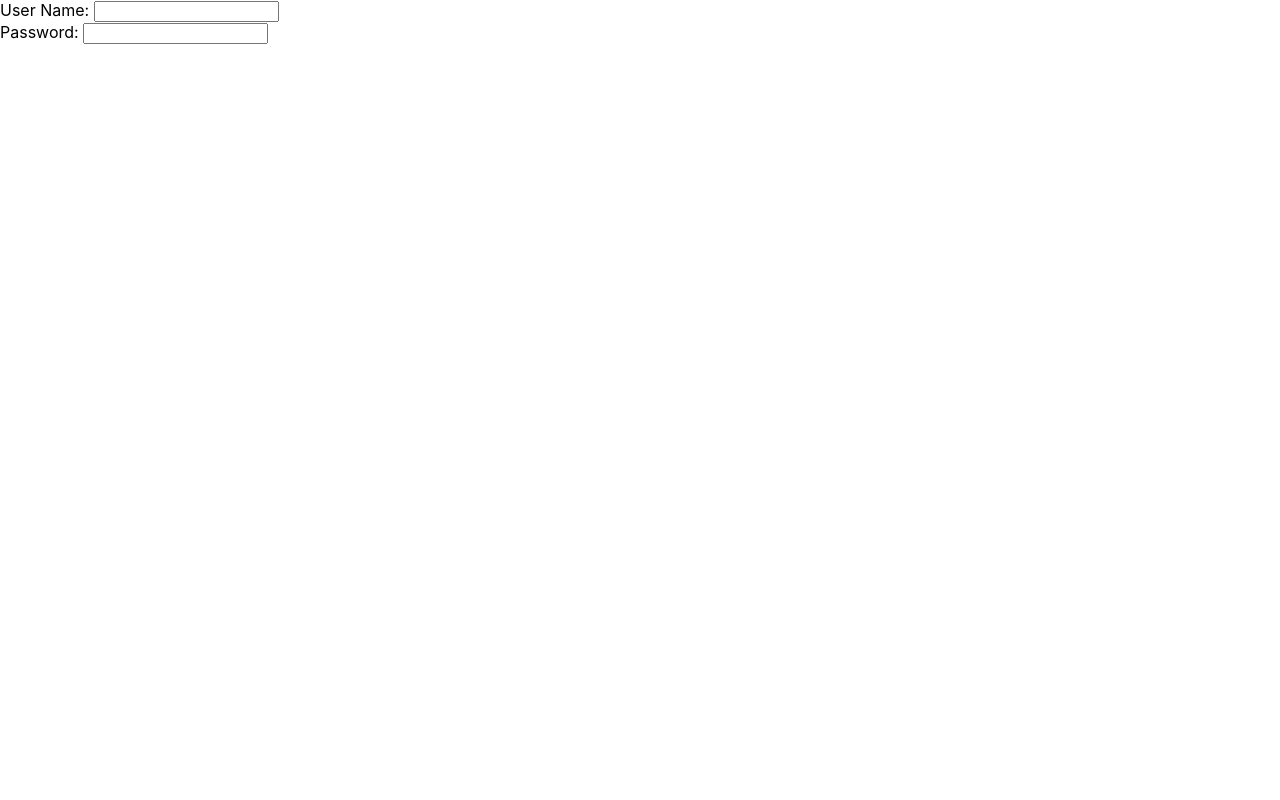
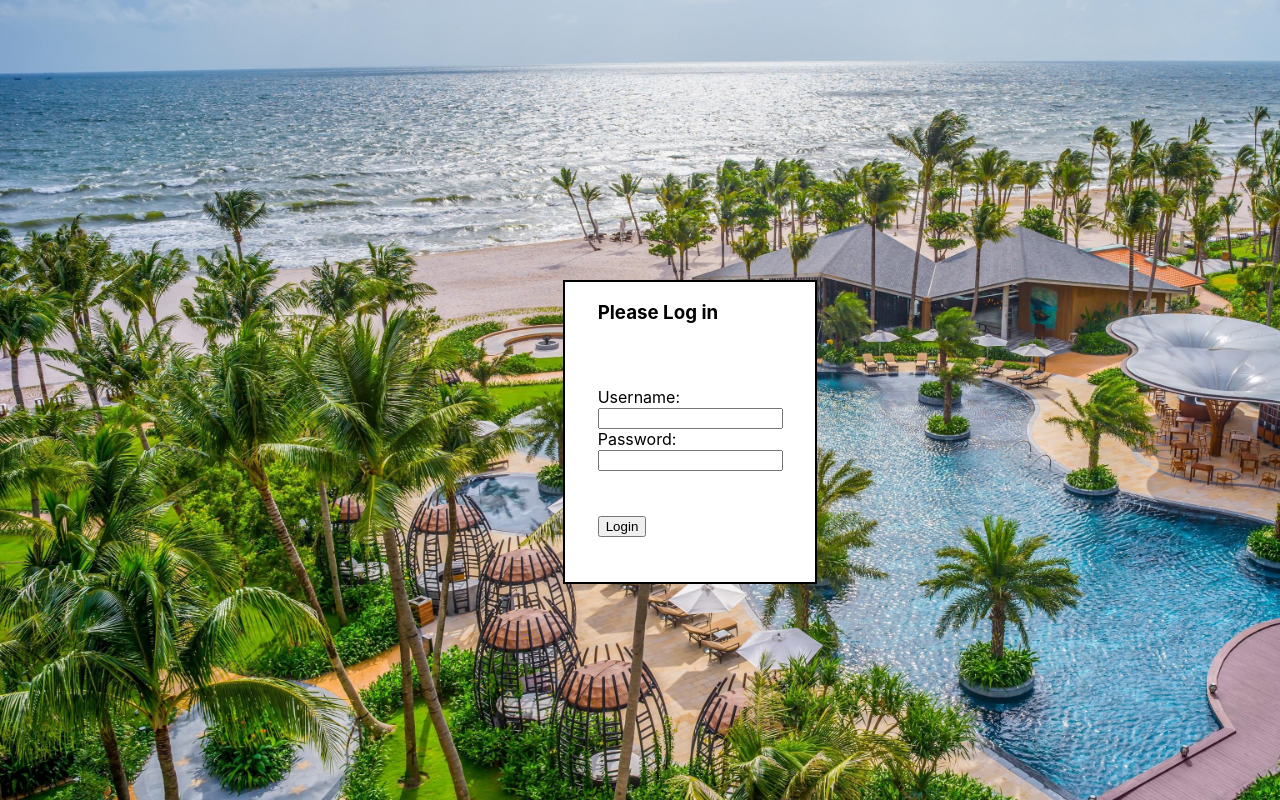
Before and after one commit to AlfredSkillStorm/2ndProject, a React (Create React App) app: page / in a window 1280 px wide. Built offline with nearby package versions, Linux system fonts and the light colour scheme.

Commit message:
added style for login page

```diff
--- a/src/App.js
+++ b/src/App.js
@@ -1,14 +1,21 @@
 import Field from "./components/Field";
 import { Form } from './components/Form/Form';
-import Header from './components/Header';
+import Button from "./components/button/button";
+import './app.css'
 
 function App() {
   return (
-    <div className="App">
+    <div className="loginBgr">
+    <div className='loginPosition'>
+      <h3>Please Log in</h3>
       <Form>
-        <Field text='User Name: '/>
-        <Field text='Password: '/>
+        Username:
+        <Field />
+        Password:
+        <Field />
       </Form>
+      <Button text='Login'/>
+    </div>
     </div>
   );
 }
--- /dev/null
+++ b/src/app.css
@@ -0,0 +1,18 @@
+.loginBgr{
+    background-image: url('./images/loginpageimg.jpg');
+    background-size: cover;
+    width: 100vw;
+    height: 100vh;
+    overflow: auto;
+}
+
+.loginPosition{
+    display: grid;
+    justify-content: center;
+    margin-left: 44vw;
+    margin-top: 35vh;
+    border: 2px solid black;
+    background-color: white;
+    width: 250px;
+    height: 300px;
+}
```
Also changed, not shown: src/images/loginpageimg.jpg (added), src/pages/Login.js (added).
